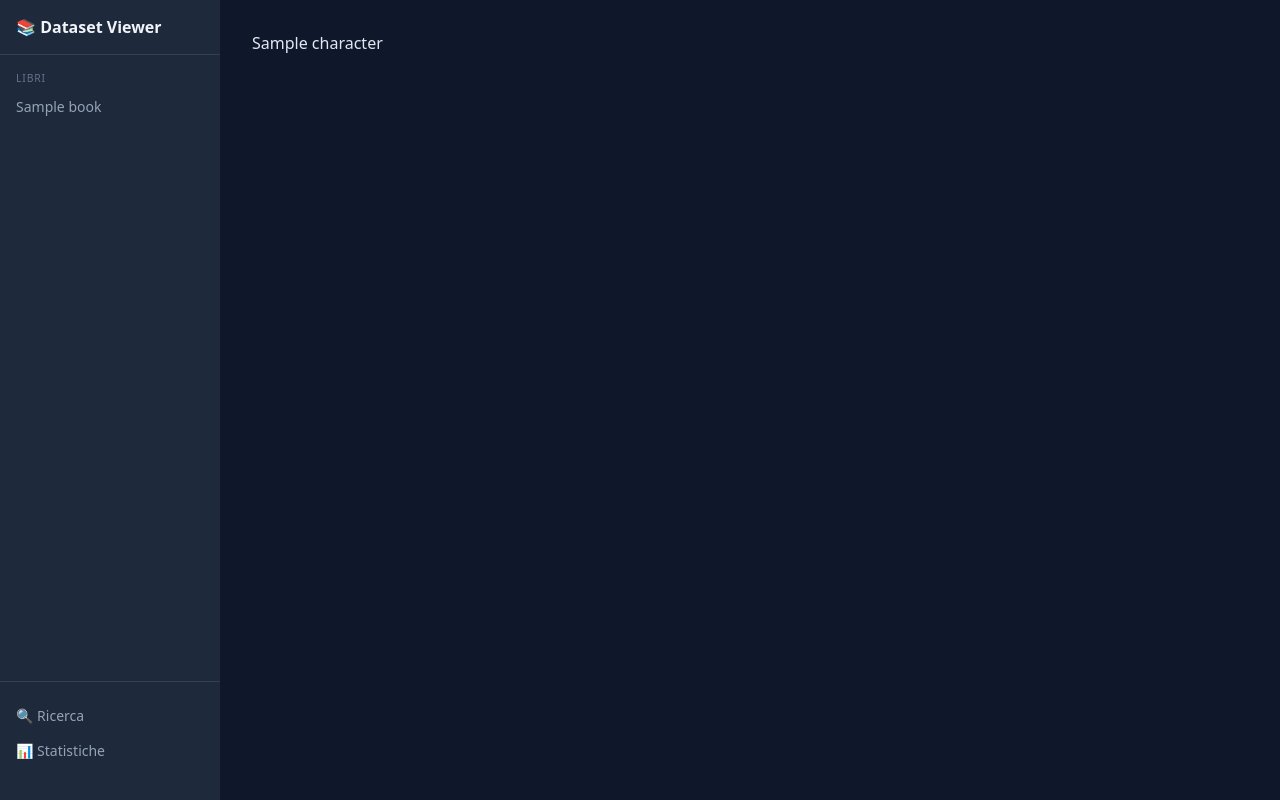
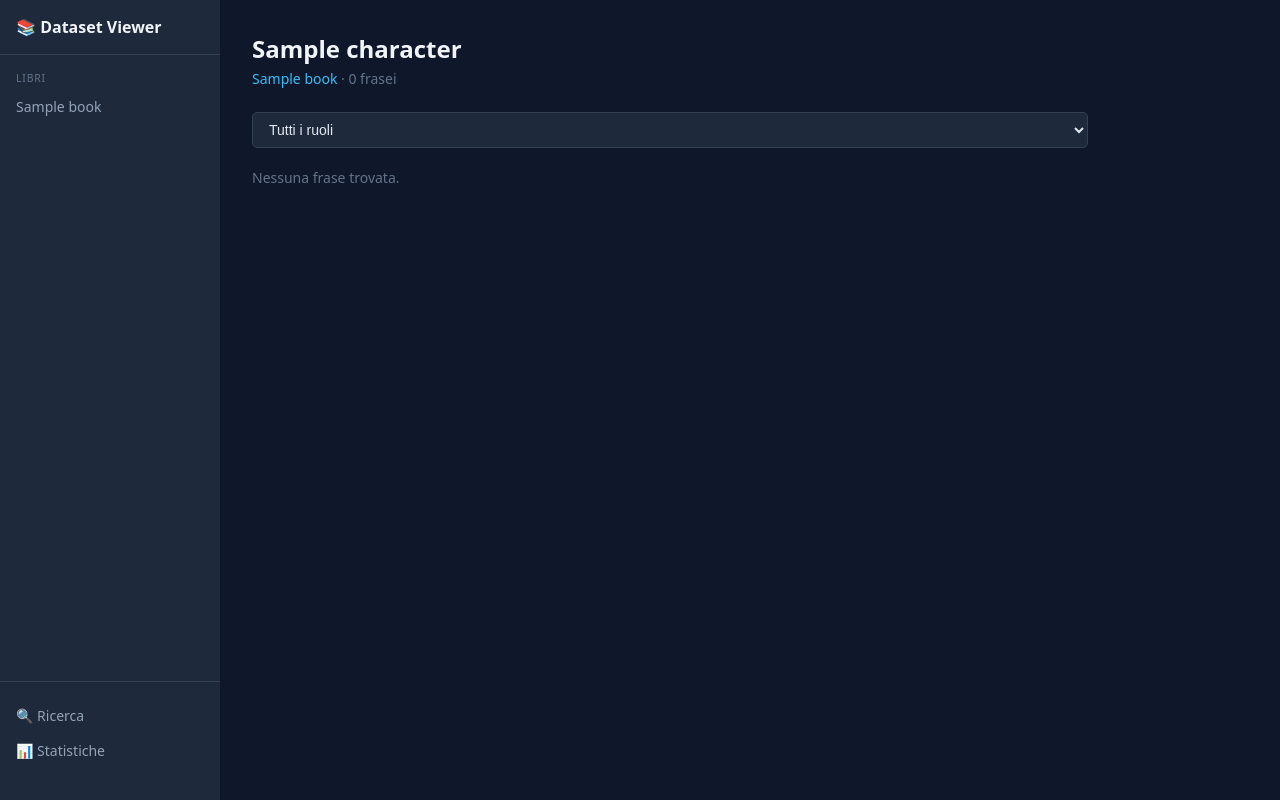
Before and after one commit to Hipsterfil998/Chars-Dataset, a Flask app: a page that uses templates/character.html in a window 1280 px wide. Run offline with Flask 3, Linux system fonts and the light colour scheme; tables that the repository leaves empty hold one stand-in row (values such as "Sample post"); parts of the project's set-up code (start-up, migrations or seed data) failed here and were passed over.

Commit message:
feat: add book detail and character sentences pages

```diff
--- a/templates/character.html
+++ b/templates/character.html
@@ -1 +1,57 @@
-{% extends "base.html" %}{% block content %}{{ name }}{% for s in sentences %}{% for t in s.tokens %}{{ t.form }} {% endfor %}{% endfor %}{% endblock %}
+{% extends "base.html" %}
+{% block title %}{{ name }} — {{ book.title }}{% endblock %}
+{% block content %}
+<h1>{{ name }}</h1>
+<p class="subtitle">
+  <a href="{{ url_for('book_detail', book_id=book.id) }}">{{ book.title }}</a>
+  · {{ total }} frase{{ 'i' if total != 1 else '' }}
+</p>
+
+<form method="get" class="form-row">
+  <select name="role" onchange="this.form.submit()">
+    <option value="">Tutti i ruoli</option>
+    {% for r in all_roles %}
+    <option value="{{ r.role }}" {% if role == r.role %}selected{% endif %}>
+      {{ r.role }} ({{ r.count }})
+    </option>
+    {% endfor %}
+  </select>
+  {% if role %}<a href="{{ url_for('character_sentences', book_id=book.id, name=name) }}">✕ rimuovi filtro</a>{% endif %}
+</form>
+
+{% for s in sentences %}
+<div class="sentence-card">
+  <div class="meta">Frase #{{ s.sentence_id }}</div>
+  {% for tok in s.tokens %}
+    {%- if tok.character == name -%}
+      <span class="char-token" title="{{ tok.deprel }}">{{ tok.form }}</span>
+    {%- else -%}
+      {{ tok.form }}
+    {%- endif -%}
+    {{ ' ' }}
+  {% endfor %}
+</div>
+{% else %}
+<p class="subtitle">Nessuna frase trovata.</p>
+{% endfor %}
+
+{% if total_pages > 1 %}
+<div class="pagination">
+  {% if page > 1 %}
+  <a href="?page={{ page - 1 }}{% if role %}&role={{ role }}{% endif %}">‹ Prec</a>
+  {% endif %}
+  {% for p in range(1, total_pages + 1) %}
+  {% if p == page %}
+    <span class="current">{{ p }}</span>
+  {% elif p == 1 or p == total_pages or (p >= page - 2 and p <= page + 2) %}
+    <a href="?page={{ p }}{% if role %}&role={{ role }}{% endif %}">{{ p }}</a>
+  {% elif p == page - 3 or p == page + 3 %}
+    <span>…</span>
+  {% endif %}
+  {% endfor %}
+  {% if page < total_pages %}
+  <a href="?page={{ page + 1 }}{% if role %}&role={{ role }}{% endif %}">Succ ›</a>
+  {% endif %}
+</div>
+{% endif %}
+{% endblock %}
```
Also changed, not shown: templates/book.html (+30 -1 lines).
